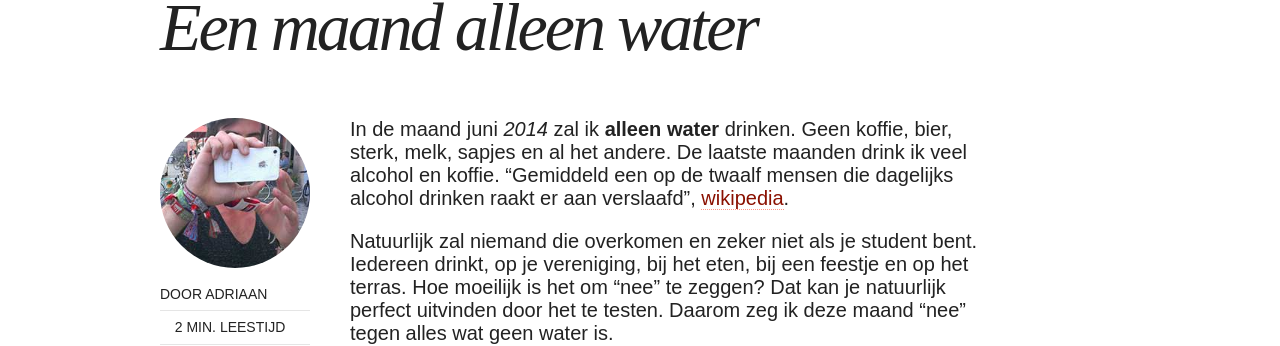
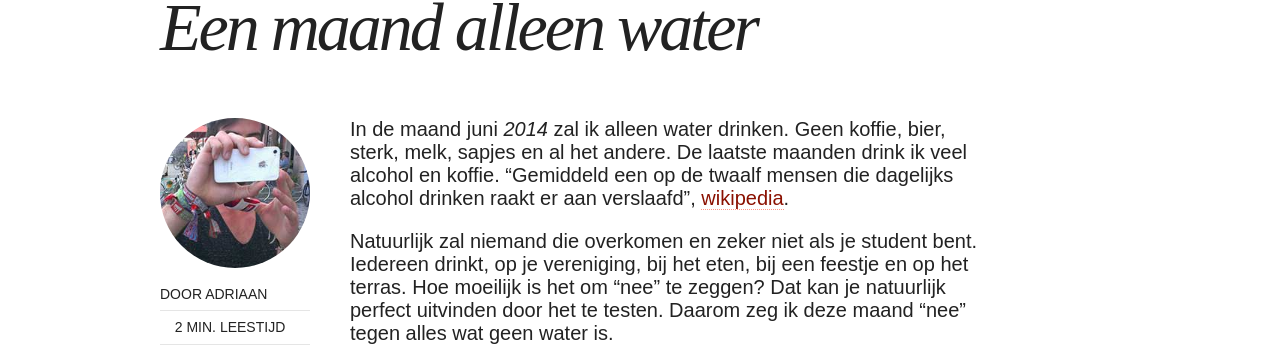
Before and after one commit to adriaandotcom/demaandvanadriaan, a Jekyll site: the page built from _posts/2014-06-01-water.md, in a window 1280 px wide. Shown: the part 774-1120 px from the top of the page. Built offline with Jekyll 4.4.1, drawn with Linux system fonts in a browser that asks for light colours; nearby versions of some CDN libraries; comment, search, counter and statistics services are not loaded.

```diff
--- a/_posts/2014-06-01-water.md
+++ b/_posts/2014-06-01-water.md
@@ -14,7 +14,7 @@ share: true
 readtime: 2
 ---
 
-In de maand juni *2014* zal ik **alleen water** drinken. Geen koffie, bier, sterk, melk, sapjes en al het andere. De laatste maanden drink ik veel alcohol en koffie. "Gemiddeld een op de twaalf mensen die dagelijks alcohol drinken raakt er aan verslaafd", [wikipedia](http://nl.wikipedia.org/wiki/Alcoholist#Hoeveel_is_veel).
+In de maand juni *2014* zal ik alleen water drinken. Geen koffie, bier, sterk, melk, sapjes en al het andere. De laatste maanden drink ik veel alcohol en koffie. "Gemiddeld een op de twaalf mensen die dagelijks alcohol drinken raakt er aan verslaafd", [wikipedia](http://nl.wikipedia.org/wiki/Alcoholist#Hoeveel_is_veel).
 
 Natuurlijk zal niemand die overkomen en zeker niet als je student bent. Iedereen drinkt, op je vereniging, bij het eten, bij een feestje en op het terras. Hoe moeilijk is het om "nee" te zeggen? Dat kan je natuurlijk perfect uitvinden door het te testen. Daarom zeg ik deze maand "nee" tegen alles wat geen water is.
 
```
